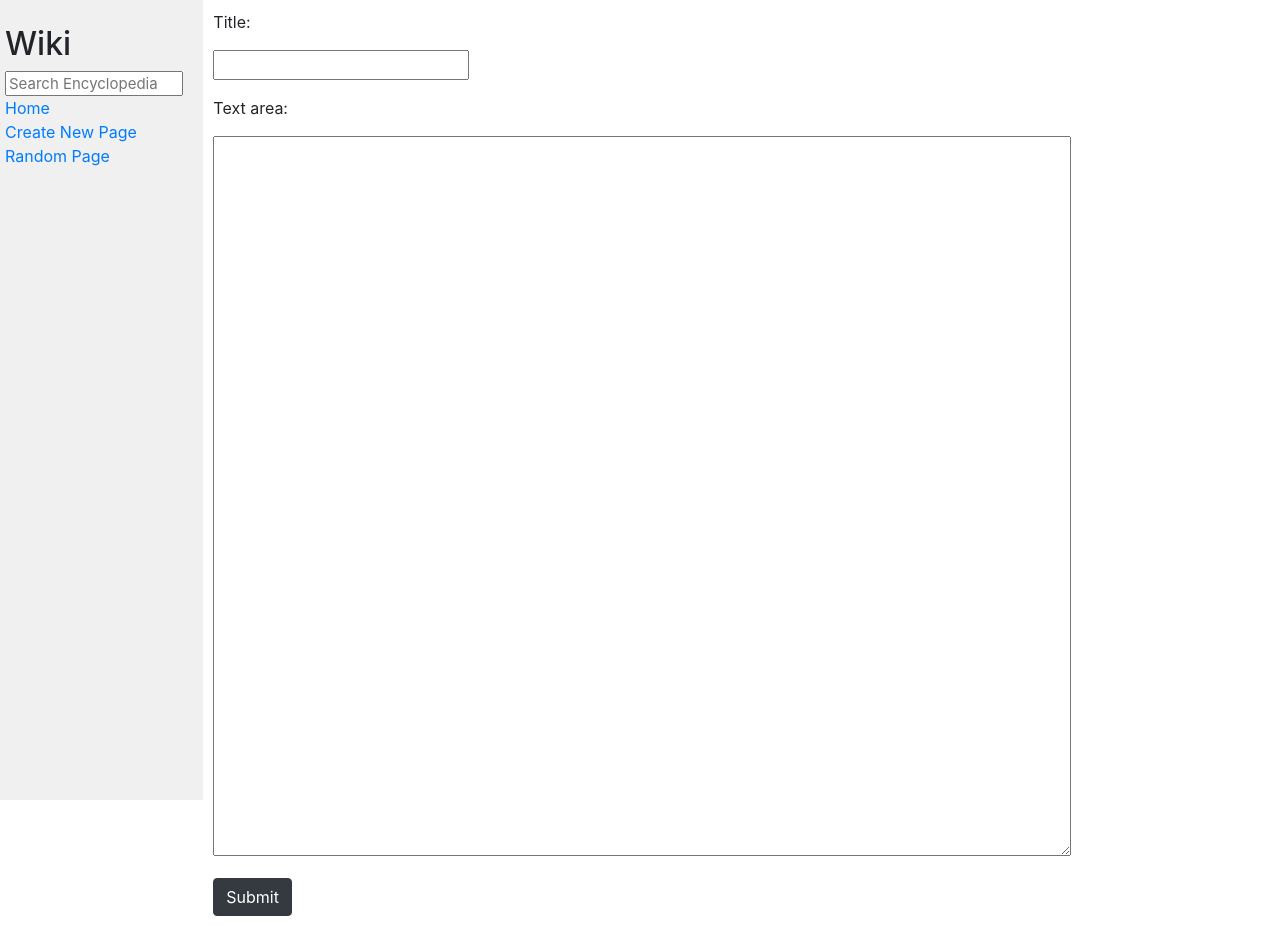
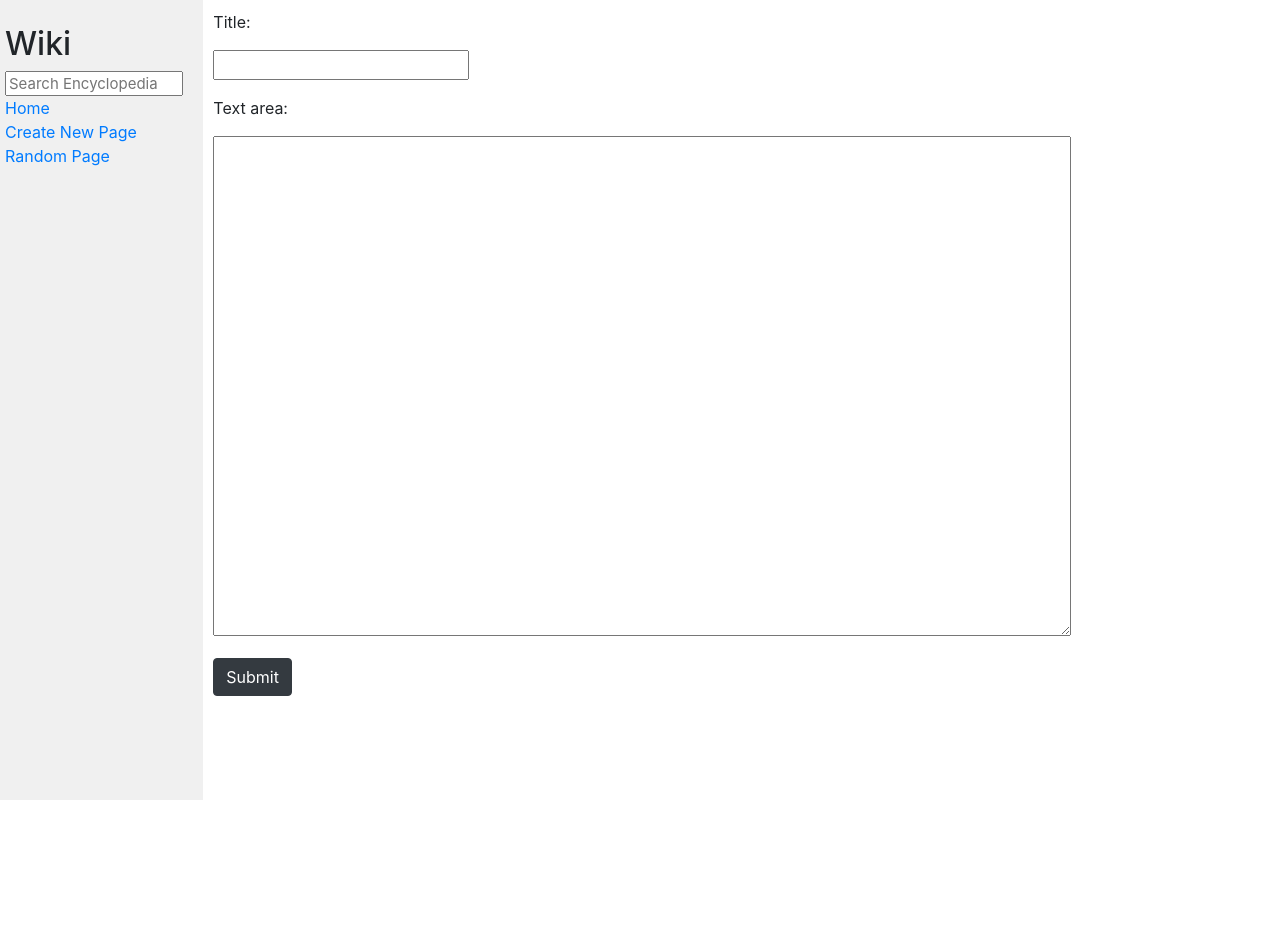
Before and after one commit to Lodewikes/CS50W, a Django app: page /create in a window 1280 px wide. After the commit the page ends 800 px from the top, so only its background shows below. Run offline with Django 3.2, Linux system fonts and the light colour scheme; some libraries are stand-ins or nearby versions.

Commit message:
set height of text field

```diff
--- a/project1/wiki/encyclopedia/static/encyclopedia/styles.css
+++ b/project1/wiki/encyclopedia/static/encyclopedia/styles.css
@@ -36,3 +36,7 @@ textarea {
 .sidebar h2 {
     margin-top: 5px;
 }
+
+#text-field {
+    height: 500px;
+}
```
